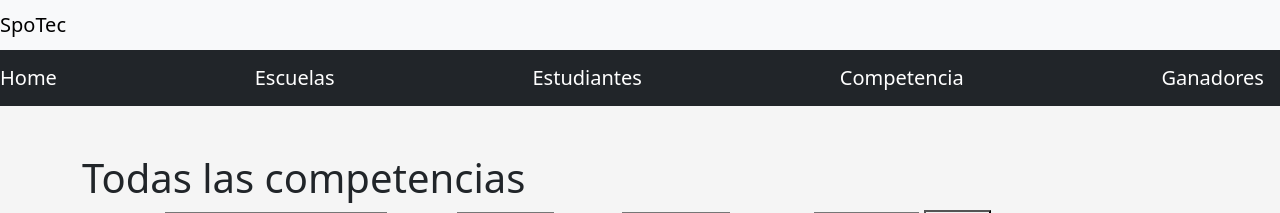
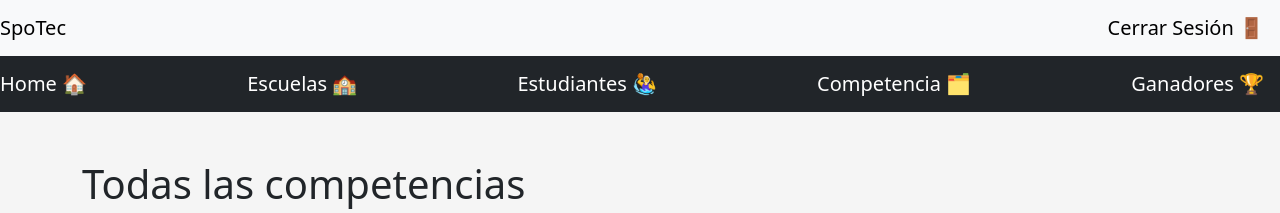
Before and after one commit to JorgeArguello1999/Spotec, a Django app: page /competence/ in a window 1280 px wide. Shown: the top 213 px of the page. Run offline with Django 4.2, Linux system fonts and the light colour scheme; the visitor is signed in with stand-in values (Sample User, id 1); data that the repository does not hold is empty.

Commit message:
style: Añadiendo estilos a la barra de navegación

```diff
--- a/home/templates/base.html
+++ b/home/templates/base.html
@@ -16,16 +16,19 @@
 
     <nav class="navbar navbar-light bg-light">
         <span class="navbar-brand mb-0 h1"> SpoTec</span>
+        {% if user.is_authenticated %}
+        <a class="navbar-brand" href="{% url 'signout' %}">Cerrar Sesión 🚪</a>
+        {% endif %}
     </nav>
 
     <nav class="navbar navbar-dark bg-dark">
-        <a class="navbar-brand" href="{% url 'home' %}">Home</a>
+        <a class="navbar-brand" href="{% url 'home' %}">Home 🏠</a>
         {% if user.is_authenticated %}
-        <a class="navbar-brand" href="{% url 'list_all_schools' %}">Escuelas</a>
-        <a class="navbar-brand" href="{% url 'list_insert_students' %}">Estudiantes</a>
-        <a class="navbar-brand" href="{% url 'list_all' %}">Competencia</a>
+        <a class="navbar-brand" href="{% url 'list_all_schools' %}">Escuelas 🏫</a>
+        <a class="navbar-brand" href="{% url 'list_insert_students' %}">Estudiantes 🤽‍♀</a>
+        <a class="navbar-brand" href="{% url 'list_all' %}">Competencia️ 🗂️</a>
         {% endif %}
-        <a class="navbar-brand" href="{% url 'list_winners' %}">Ganadores</a>
+        <a class="navbar-brand" href="{% url 'list_winners' %}">Ganadores 🏆</a>
     </nav>
 
     {% block content %}
```
